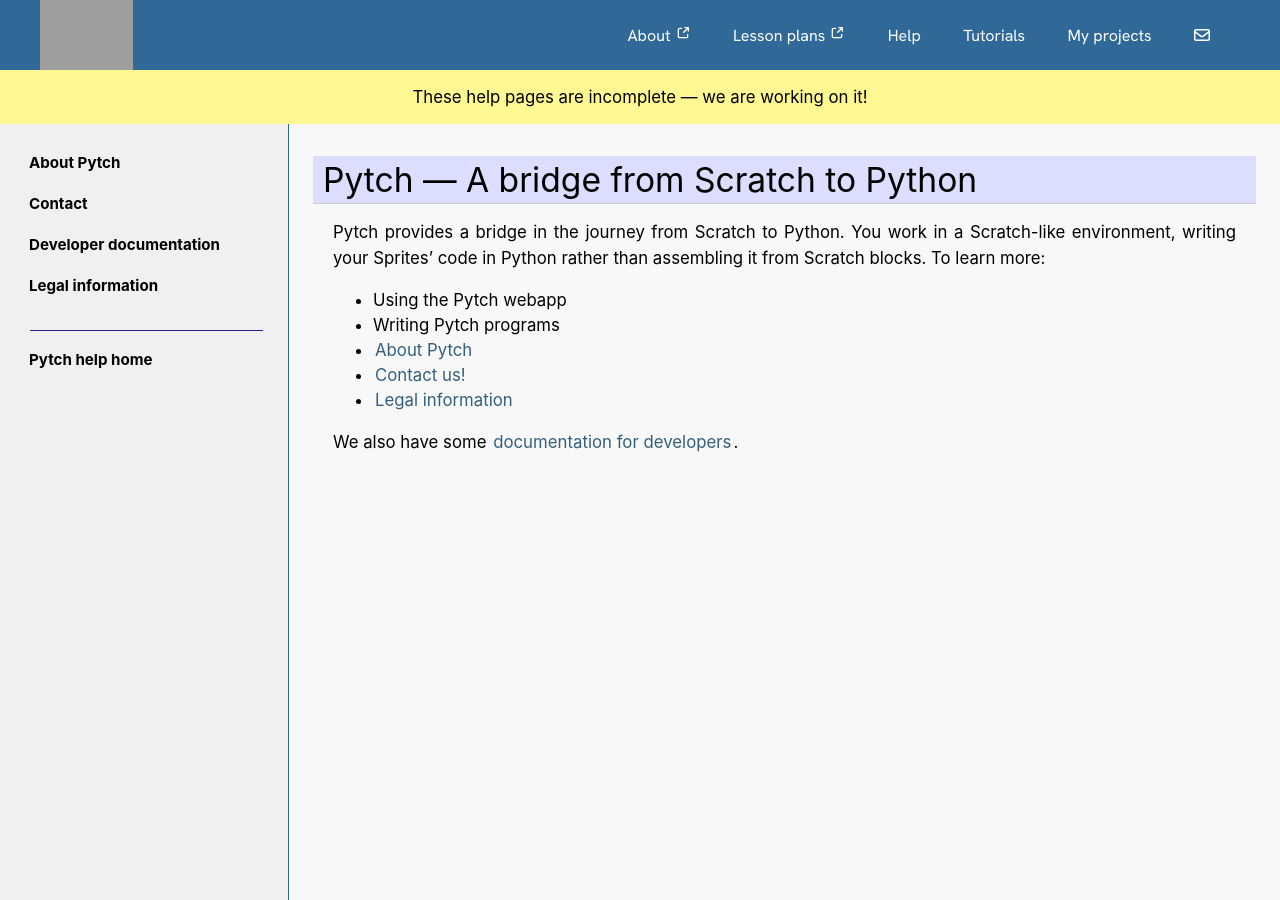
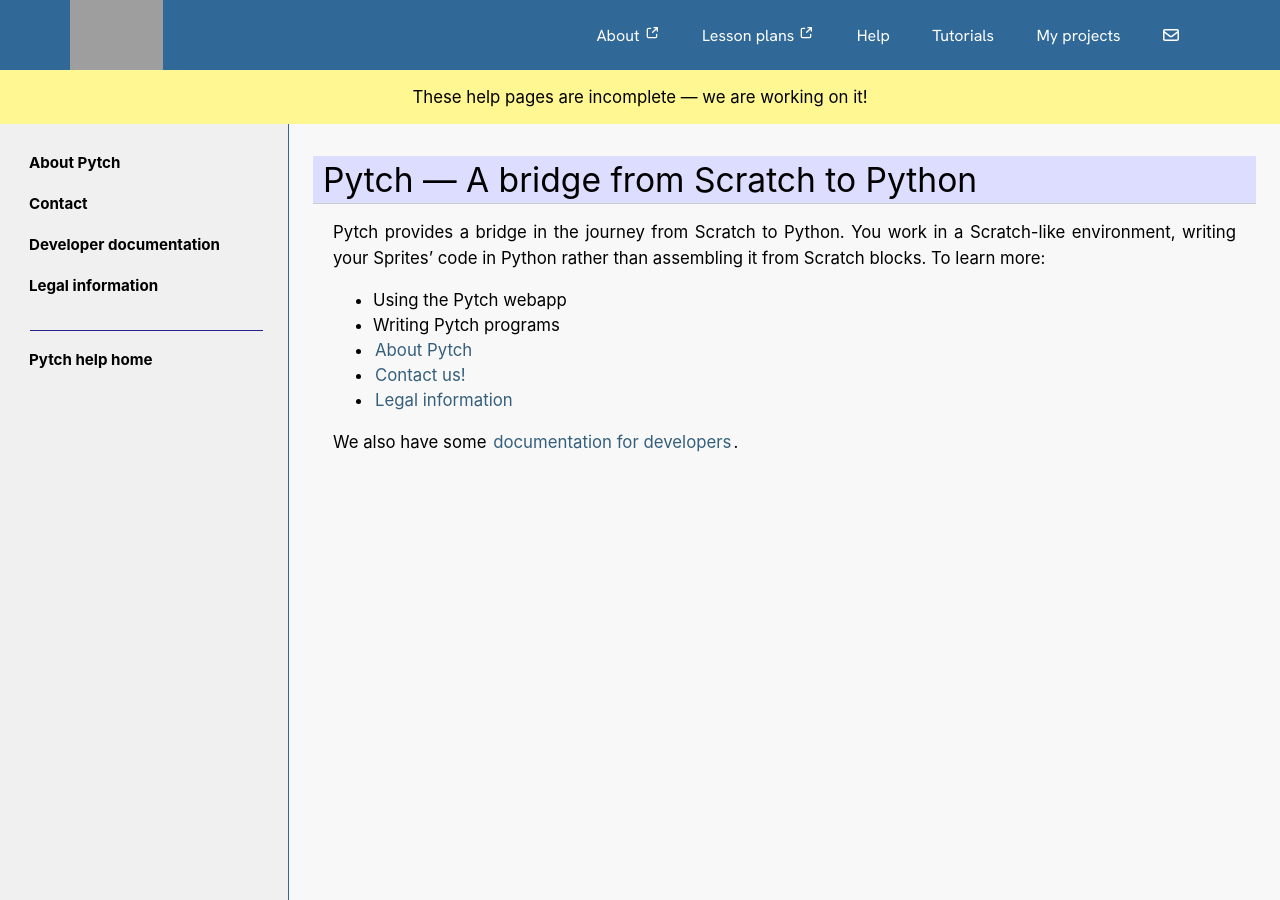
Before and after one commit to pytchlang/pytch-website, a Sphinx documentation site: the page built from source/index.rst, in a window 1280 px wide. Built offline with Sphinx 7.4.7, drawn with Linux system fonts in a browser that asks for light colours; pages that are not in the unit, such as notebooks, are missing from menus; grey boxes are pictures that could not be loaded.

Commit message:
external link SVGs change color on hover, minor padding adjustments

```diff
--- a/source/_static/css/pytch-classic.css
+++ b/source/_static/css/pytch-classic.css
@@ -2,7 +2,6 @@
 
 .NavBar {
     background-color: #306998;
-    padding: 0 30px;
     font-family: "Hanken Grotesk", sans-serif;
     box-sizing: border-box;
 }
@@ -16,7 +15,7 @@
   justify-content: space-between;
   align-items: center;
   height: 70px;
-  padding-right: 30px;
+  padding: 0 30px;
   max-width: 1200px;
   box-sizing: border-box;
   margin: 0 auto;
@@ -269,6 +268,11 @@
 
 .NavBarContent ul li svg {
     height: 1em;
+    stroke: white;
+}
+
+.NavBarContent ul li:hover svg {
+    stroke: #fff792;
 }
 
 .contact-us-link svg {
@@ -298,7 +302,8 @@
 #InactiveMenu {
     width: 28px;
     margin-right: -3px;
-    margin-top: -1px;
+    margin-top: -2px;
+    display: block;
 }
 
 #PytchLogo {
@@ -323,10 +328,7 @@
 
 #DesktopLinks {
     margin-top: -5px;
-}
-
-.NavBarContent ul .contact-us-link li {
-    padding-right: 0;
+    margin-right: 12px;
 }
 
 @media screen and (max-width: 1024px) {
--- a/source/_templates/layout.html
+++ b/source/_templates/layout.html
@@ -7,12 +7,12 @@
       <ul id="DesktopLinks">
         <a href="https://pytch.scss.tcd.ie/">
           <li>About
-          <svg viewBox="0 0 24 24" fill="none" xmlns="http://www.w3.org/2000/svg"><g id="SVGRepo_bgCarrier" stroke-width="0"></g><g id="SVGRepo_tracerCarrier" stroke-linecap="round" stroke-linejoin="round"></g><g id="SVGRepo_iconCarrier"> <g id="Interface / External_Link"> <path id="Vector" d="M10.0002 5H8.2002C7.08009 5 6.51962 5 6.0918 5.21799C5.71547 5.40973 5.40973 5.71547 5.21799 6.0918C5 6.51962 5 7.08009 5 8.2002V15.8002C5 16.9203 5 17.4801 5.21799 17.9079C5.40973 18.2842 5.71547 18.5905 6.0918 18.7822C6.5192 19 7.07899 19 8.19691 19H15.8031C16.921 19 17.48 19 17.9074 18.7822C18.2837 18.5905 18.5905 18.2839 18.7822 17.9076C19 17.4802 19 16.921 19 15.8031V14M20 9V4M20 4H15M20 4L13 11" stroke="#ffffff" stroke-width="2" stroke-linecap="round" stroke-linejoin="round"></path> </g> </g></svg>
+          <svg viewBox="0 0 24 24" fill="none" xmlns="http://www.w3.org/2000/svg"><g id="SVGRepo_bgCarrier" stroke-width="0"></g><g id="SVGRepo_tracerCarrier" stroke-linecap="round" stroke-linejoin="round"></g><g id="SVGRepo_iconCarrier"> <g id="Interface / External_Link"> <path id="Vector" d="M10.0002 5H8.2002C7.08009 5 6.51962 5 6.0918 5.21799C5.71547 5.40973 5.40973 5.71547 5.21799 6.0918C5 6.51962 5 7.08009 5 8.2002V15.8002C5 16.9203 5 17.4801 5.21799 17.9079C5.40973 18.2842 5.71547 18.5905 6.0918 18.7822C6.5192 19 7.07899 19 8.19691 19H15.8031C16.921 19 17.48 19 17.9074 18.7822C18.2837 18.5905 18.5905 18.2839 18.7822 17.9076C19 17.4802 19 16.921 19 15.8031V14M20 9V4M20 4H15M20 4L13 11" stroke-width="2" stroke-linecap="round" stroke-linejoin="round"></path> </g> </g></svg>
           </li>
         </a>
         <a href="https://pytch.scss.tcd.ie/lesson-plans/">
           <li>Lesson plans
-            <svg viewBox="0 0 24 24" fill="none" xmlns="http://www.w3.org/2000/svg"><g id="SVGRepo_bgCarrier" stroke-width="0"></g><g id="SVGRepo_tracerCarrier" stroke-linecap="round" stroke-linejoin="round"></g><g id="SVGRepo_iconCarrier"> <g id="Interface / External_Link"> <path id="Vector" d="M10.0002 5H8.2002C7.08009 5 6.51962 5 6.0918 5.21799C5.71547 5.40973 5.40973 5.71547 5.21799 6.0918C5 6.51962 5 7.08009 5 8.2002V15.8002C5 16.9203 5 17.4801 5.21799 17.9079C5.40973 18.2842 5.71547 18.5905 6.0918 18.7822C6.5192 19 7.07899 19 8.19691 19H15.8031C16.921 19 17.48 19 17.9074 18.7822C18.2837 18.5905 18.5905 18.2839 18.7822 17.9076C19 17.4802 19 16.921 19 15.8031V14M20 9V4M20 4H15M20 4L13 11" stroke="#ffffff" stroke-width="2" stroke-linecap="round" stroke-linejoin="round"></path> </g> </g></svg>
+            <svg viewBox="0 0 24 24" fill="none" xmlns="http://www.w3.org/2000/svg"><g id="SVGRepo_bgCarrier" stroke-width="0"></g><g id="SVGRepo_tracerCarrier" stroke-linecap="round" stroke-linejoin="round"></g><g id="SVGRepo_iconCarrier"> <g id="Interface / External_Link"> <path id="Vector" d="M10.0002 5H8.2002C7.08009 5 6.51962 5 6.0918 5.21799C5.71547 5.40973 5.40973 5.71547 5.21799 6.0918C5 6.51962 5 7.08009 5 8.2002V15.8002C5 16.9203 5 17.4801 5.21799 17.9079C5.40973 18.2842 5.71547 18.5905 6.0918 18.7822C6.5192 19 7.07899 19 8.19691 19H15.8031C16.921 19 17.48 19 17.9074 18.7822C18.2837 18.5905 18.5905 18.2839 18.7822 17.9076C19 17.4802 19 16.921 19 15.8031V14M20 9V4M20 4H15M20 4L13 11" stroke-width="2" stroke-linecap="round" stroke-linejoin="round"></path> </g> </g></svg>
           </li>
         </a>
         <a href="{{ pathto(master_doc) | e }}"><li>Help</li></a>
@@ -29,12 +29,12 @@
     <ul id="MobileLinks">
       <a href="https://pytch.scss.tcd.ie/">
         <li>About
-          <svg viewBox="0 0 24 24" fill="none" xmlns="http://www.w3.org/2000/svg"><g id="SVGRepo_bgCarrier" stroke-width="0"></g><g id="SVGRepo_tracerCarrier" stroke-linecap="round" stroke-linejoin="round"></g><g id="SVGRepo_iconCarrier"> <g id="Interface / External_Link"> <path id="Vector" d="M10.0002 5H8.2002C7.08009 5 6.51962 5 6.0918 5.21799C5.71547 5.40973 5.40973 5.71547 5.21799 6.0918C5 6.51962 5 7.08009 5 8.2002V15.8002C5 16.9203 5 17.4801 5.21799 17.9079C5.40973 18.2842 5.71547 18.5905 6.0918 18.7822C6.5192 19 7.07899 19 8.19691 19H15.8031C16.921 19 17.48 19 17.9074 18.7822C18.2837 18.5905 18.5905 18.2839 18.7822 17.9076C19 17.4802 19 16.921 19 15.8031V14M20 9V4M20 4H15M20 4L13 11" stroke="#ffffff" stroke-width="2" stroke-linecap="round" stroke-linejoin="round"></path> </g> </g></svg>
+          <svg viewBox="0 0 24 24" fill="none" xmlns="http://www.w3.org/2000/svg"><g id="SVGRepo_bgCarrier" stroke-width="0"></g><g id="SVGRepo_tracerCarrier" stroke-linecap="round" stroke-linejoin="round"></g><g id="SVGRepo_iconCarrier"> <g id="Interface / External_Link"> <path id="Vector" d="M10.0002 5H8.2002C7.08009 5 6.51962 5 6.0918 5.21799C5.71547 5.40973 5.40973 5.71547 5.21799 6.0918C5 6.51962 5 7.08009 5 8.2002V15.8002C5 16.9203 5 17.4801 5.21799 17.9079C5.40973 18.2842 5.71547 18.5905 6.0918 18.7822C6.5192 19 7.07899 19 8.19691 19H15.8031C16.921 19 17.48 19 17.9074 18.7822C18.2837 18.5905 18.5905 18.2839 18.7822 17.9076C19 17.4802 19 16.921 19 15.8031V14M20 9V4M20 4H15M20 4L13 11" stroke-width="2" stroke-linecap="round" stroke-linejoin="round"></path> </g> </g></svg>
         </li>
       </a>
       <a href="https://pytch.scss.tcd.ie/lesson-plans/">
         <li>Lesson plans
-          <svg viewBox="0 0 24 24" fill="none" xmlns="http://www.w3.org/2000/svg"><g id="SVGRepo_bgCarrier" stroke-width="0"></g><g id="SVGRepo_tracerCarrier" stroke-linecap="round" stroke-linejoin="round"></g><g id="SVGRepo_iconCarrier"> <g id="Interface / External_Link"> <path id="Vector" d="M10.0002 5H8.2002C7.08009 5 6.51962 5 6.0918 5.21799C5.71547 5.40973 5.40973 5.71547 5.21799 6.0918C5 6.51962 5 7.08009 5 8.2002V15.8002C5 16.9203 5 17.4801 5.21799 17.9079C5.40973 18.2842 5.71547 18.5905 6.0918 18.7822C6.5192 19 7.07899 19 8.19691 19H15.8031C16.921 19 17.48 19 17.9074 18.7822C18.2837 18.5905 18.5905 18.2839 18.7822 17.9076C19 17.4802 19 16.921 19 15.8031V14M20 9V4M20 4H15M20 4L13 11" stroke="#ffffff" stroke-width="2" stroke-linecap="round" stroke-linejoin="round"></path> </g> </g></svg>
+          <svg viewBox="0 0 24 24" fill="none" xmlns="http://www.w3.org/2000/svg"><g id="SVGRepo_bgCarrier" stroke-width="0"></g><g id="SVGRepo_tracerCarrier" stroke-linecap="round" stroke-linejoin="round"></g><g id="SVGRepo_iconCarrier"> <g id="Interface / External_Link"> <path id="Vector" d="M10.0002 5H8.2002C7.08009 5 6.51962 5 6.0918 5.21799C5.71547 5.40973 5.40973 5.71547 5.21799 6.0918C5 6.51962 5 7.08009 5 8.2002V15.8002C5 16.9203 5 17.4801 5.21799 17.9079C5.40973 18.2842 5.71547 18.5905 6.0918 18.7822C6.5192 19 7.07899 19 8.19691 19H15.8031C16.921 19 17.48 19 17.9074 18.7822C18.2837 18.5905 18.5905 18.2839 18.7822 17.9076C19 17.4802 19 16.921 19 15.8031V14M20 9V4M20 4H15M20 4L13 11" stroke-width="2" stroke-linecap="round" stroke-linejoin="round"></path> </g> </g></svg>
         </li>
       </a>
       <a href="{{ pathto(master_doc) | e }}"><li>Help</li></a>
```
